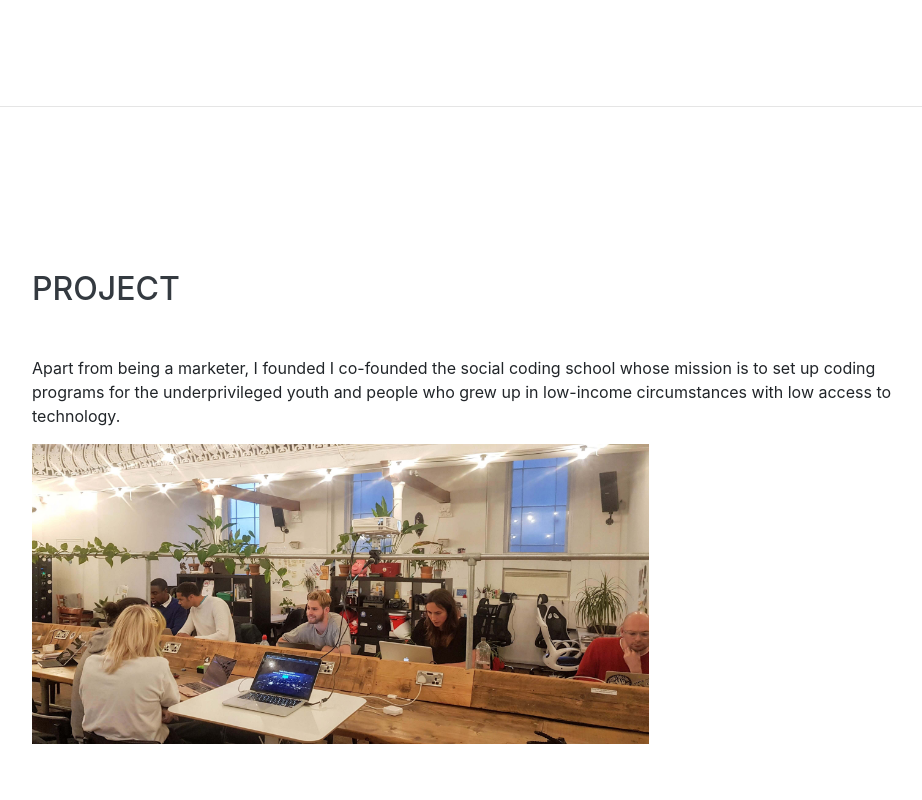
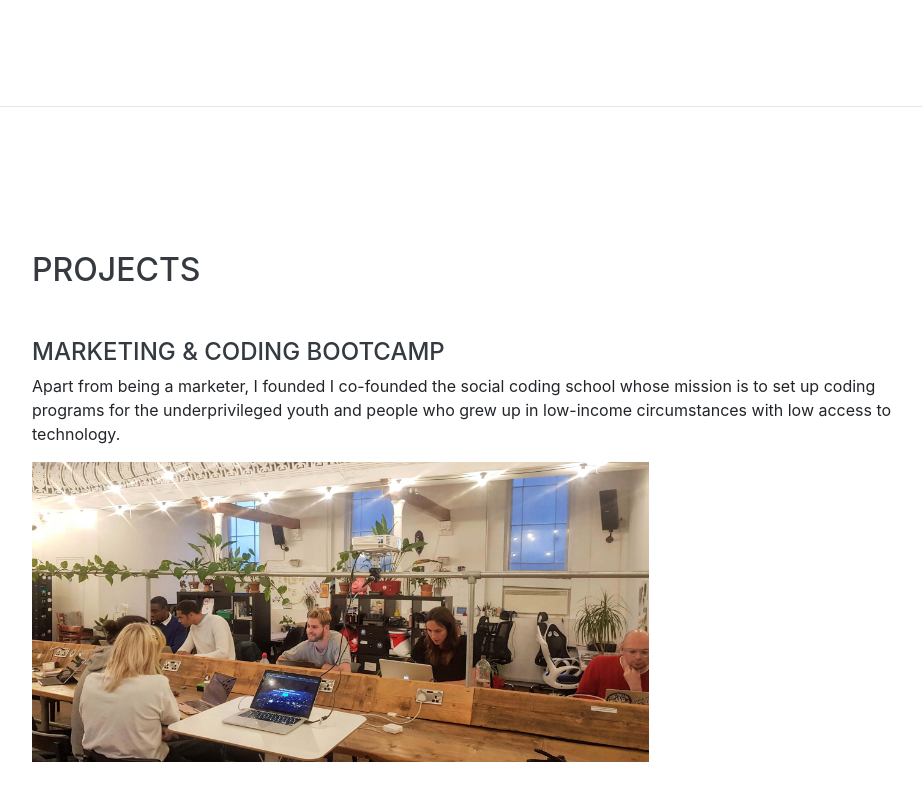
Before and after one commit to christophelh/profile, a website with bundled scripts: page index.html in a window 1280 px wide. Shown: the part 2890-3690 px from the top of the page, without its empty margins (288-1210 px from the left). Built offline with nearby package versions, Linux system fonts and the light colour scheme; a web font is replaced by a local one.

Commit message:
change projects

```diff
--- a/index.html
+++ b/index.html
@@ -236,7 +236,8 @@
 
     <section class="resume-section p-3 p-lg-5 d-flex align-items-center" id="Project">
       <div class="w-100">
-        <h2 class="mb-5">Project</h2>
+        <h2 class="mb-5">Projects</h2>
+        <h4>Marketing & Coding Bootcamp</h4>
         <p>Apart from being a marketer, I founded  I co-founded the social coding school whose mission is to set up coding programs for the underprivileged youth and people who grew up in low-income circumstances with low access to technology.  </p>
         <img src="./img/scs.jpg" height="300" alt="">
       </div>
```
